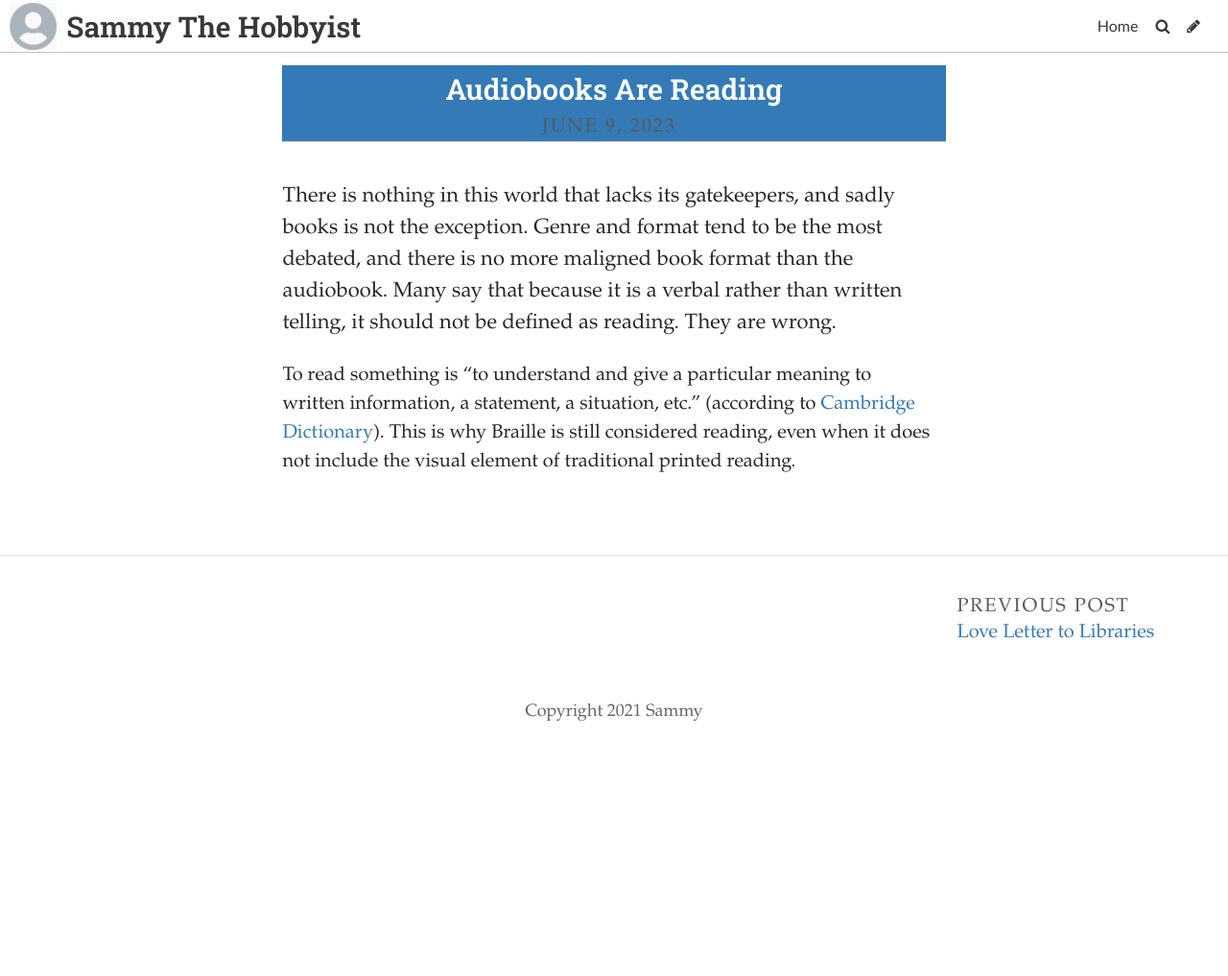
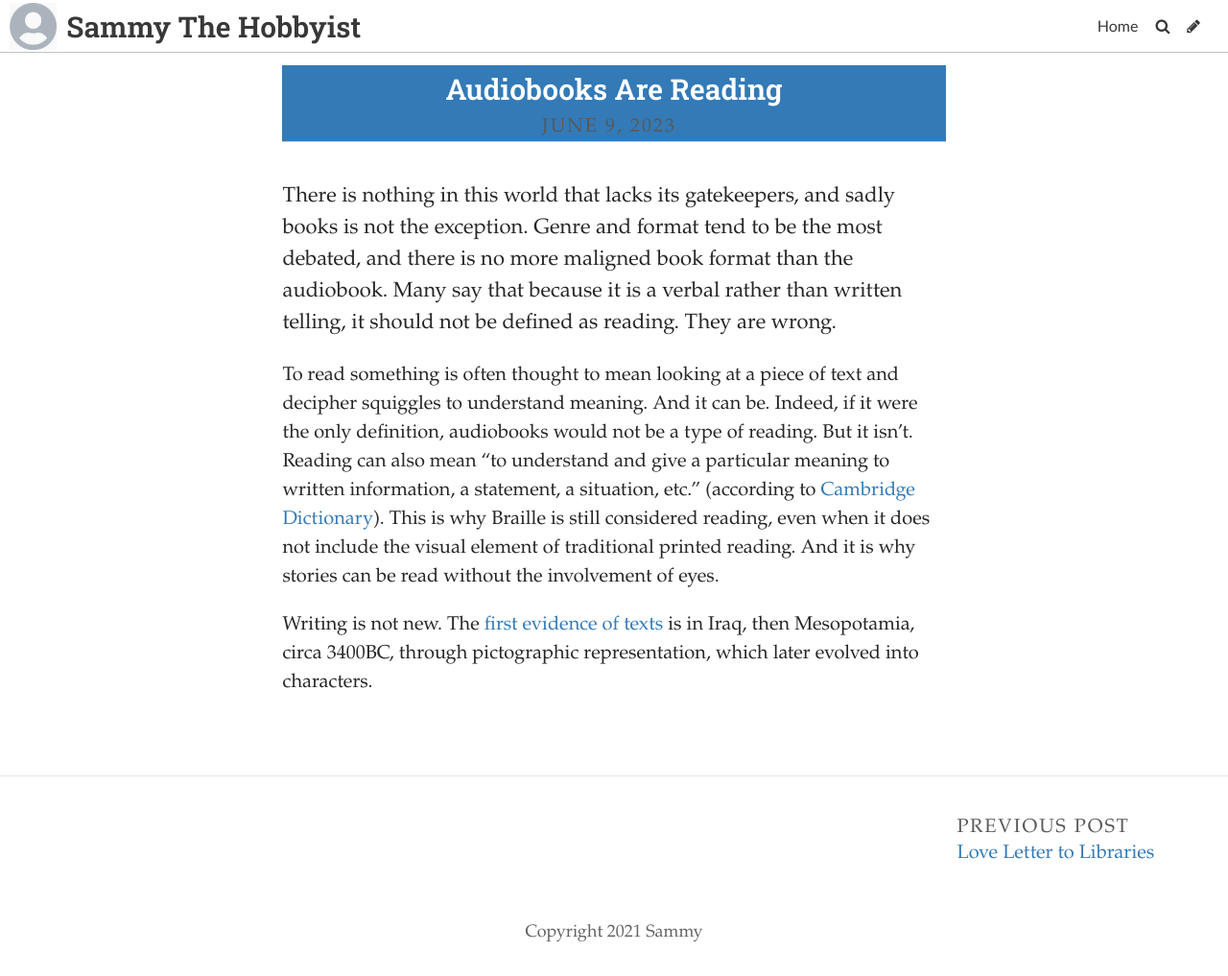
Before and after one commit to SammySpinsAYarn/Blog, a Jekyll site: the page built from _posts/2023-06-02-what-should-i-write-about.md, in a window 1280 px wide. Shown: the whole page at 96% size. Built offline with Jekyll 4.4.1, drawn with Linux system fonts in a browser that asks for light colours; some web fonts are replaced; before the commit the page ends 900 px from its top, so only the background shows below that.

Commit message:
Update Post “2023-06-02-what-should-i-write-about”

```diff
--- a/_posts/2023-06-02-what-should-i-write-about.md
+++ b/_posts/2023-06-02-what-should-i-write-about.md
@@ -7,4 +7,6 @@ comments: false
 ---
 T﻿here is nothing in this world that lacks its gatekeepers, and sadly books is not the exception. Genre and format tend to be the most debated, and there is no more maligned book format than the audiobook. Many say that because it is a verbal rather than written telling, it should not be defined as reading. They are wrong.
 
-T﻿o read something is "to understand and give a particular meaning to written information, a statement, a situation, etc." (according to [Cambridge Dictionary](https://dictionary.cambridge.org/dictionary/english/read)). This is why Braille is still considered reading, even when it does not include the visual element of traditional printed reading.
+T﻿o read something is often thought to mean looking at a piece of text and decipher squiggles to understand meaning. And it can be. Indeed, if it were the only definition, audiobooks would not be a type of reading. But it isn't. Reading can also mean "to understand and give a particular meaning to written information, a statement, a situation, etc." (according to [Cambridge Dictionary](https://dictionary.cambridge.org/dictionary/english/read)). This is why Braille is still considered reading, even when it does not include the visual element of traditional printed reading. And it is why stories can be read without the involvement of eyes.
+
+W﻿riting is not new. The [first evidence of texts](https://www.bl.uk/history-of-writing/articles/where-did-writing-begin) is in Iraq, then Mesopotamia, circa 3400BC, through pictographic representation, which later evolved into characters.
```
